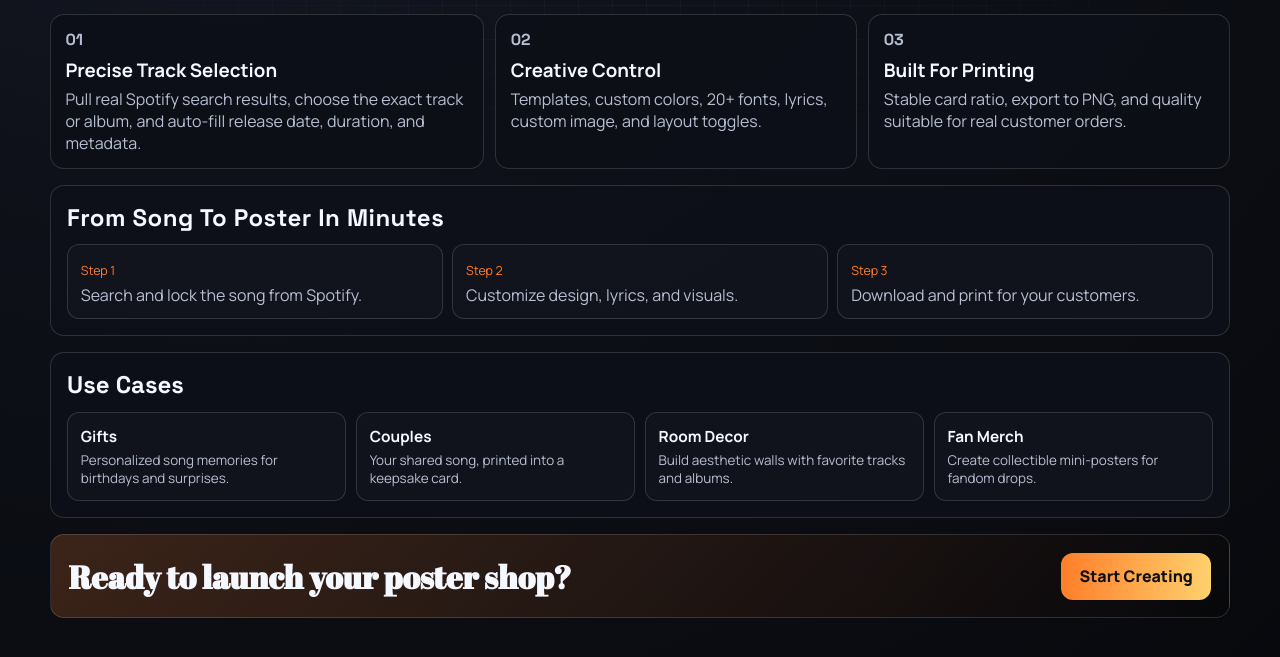
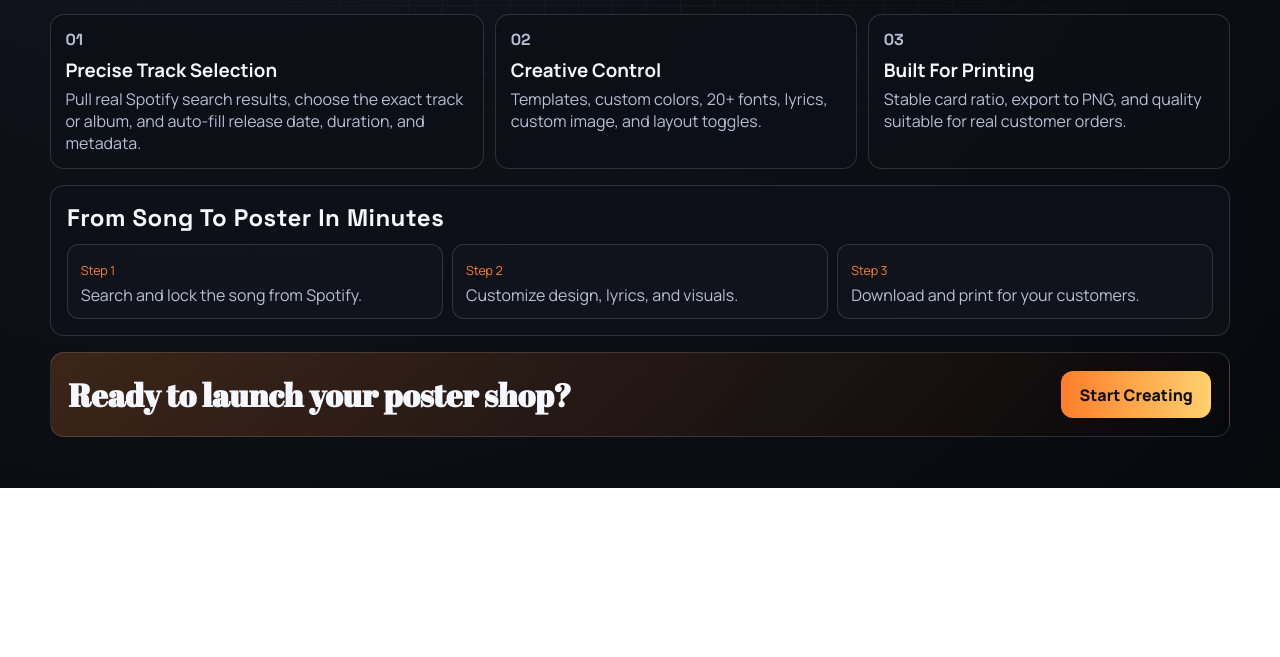
Before and after one commit to keshav6740/Polaroify, a website built with Vite: page index.html in a window 1280 px wide. Shown: the part 675-1332 px from the top of the page. After the commit the page ends 1163 px from the top, so only its background shows below. Built offline with nearby package versions, Linux system fonts and the light colour scheme.

Commit message:
Comment out use cases section in index.html
Comment out the use cases section in index.html

```diff
--- a/index.html
+++ b/index.html
@@ -120,7 +120,7 @@
         </div>
       </section>
 
-      <section class="use-cases">
+      <!-- <section class="use-cases">
         <h2>Use Cases</h2>
         <div class="use-grid">
           <article><h3>Gifts</h3><p>Personalized song memories for birthdays and surprises.</p></article>
@@ -128,7 +128,7 @@
           <article><h3>Room Decor</h3><p>Build aesthetic walls with favorite tracks and albums.</p></article>
           <article><h3>Fan Merch</h3><p>Create collectible mini-posters for fandom drops.</p></article>
         </div>
-      </section>
+      </section> -->
 
       <footer class="bottom-cta">
         <h2>Ready to launch your poster shop?</h2>
```
